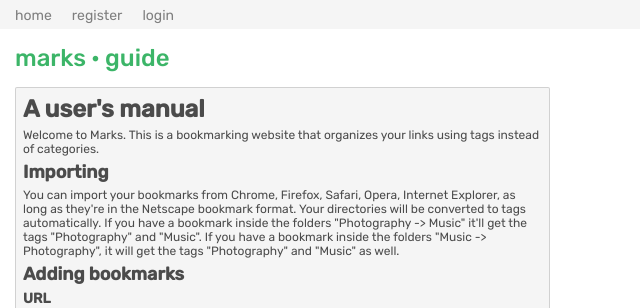
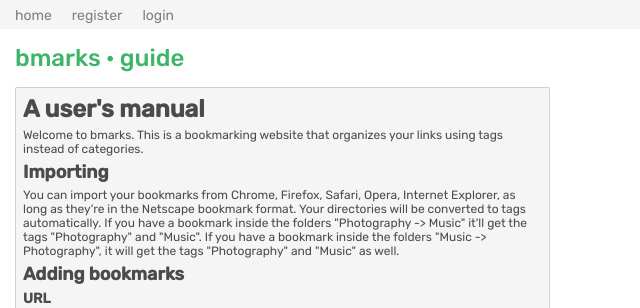
Before and after one commit to FelipeCortez/bmarks, a Django app: page /guide/ in a window 1280 px wide. Shown: the top 308 px of the page, without its empty margins (0-640 px from the left). Run offline with Django 3.2, Linux system fonts and the light colour scheme; data that the repository does not hold is empty; parts of the project's set-up code (start-up, migrations or seed data) failed here and were passed over.

Commit message:
Added favicons and changed site name from Marks to bmarks

```diff
--- a/src/marksapp/templates/base.html
+++ b/src/marksapp/templates/base.html
@@ -4,10 +4,19 @@
     <head>
         <meta charset="UTF-8"/>
         <meta name="viewport" content="width=device-width, initial-scale=1">
-        <title>Marks</title>
+        <title>bmarks</title>
         {% load static %}
+
+        <link rel="apple-touch-icon" sizes="180x180" href="{% static '/marksapp/favicon/apple-touch-icon.png' %}">
+        <link rel="icon" type="image/png" sizes="32x32" href="{% static '/marksapp/favicon/favicon-32x32.png' %}">
+        <link rel="icon" type="image/png" sizes="16x16" href="{% static '/marksapp/favicon/favicon-16x16.png' %}">
+        <link rel="manifest" href="{% static '/marksapp/favicon/site.webmanifest' %}">
+        <link rel="mask-icon" href="{% static '/marksapp/favicon/safari-pinned-tab.svg' %}" color="#5baf68">
+        <meta name="msapplication-TileColor" content="#5baf68">
+        <meta name="theme-color" content="#5baf68">
+
         <link href="https://fonts.googleapis.com/css?family=Rubik:400,400i,500,500i" rel="stylesheet">
-        <link rel="stylesheet" href="{% static 'marksapp/style.css' %}">
+        <link rel="stylesheet" href="{% static '/marksapp/style.css' %}">
         <!-- Global site tag (gtag.js) - Google Analytics -->
         <script async src="https://www.googletagmanager.com/gtag/js?id=UA-49103022-2"></script>
         <script>
@@ -70,7 +79,7 @@
 
         <div id="page-info">
             <span class="green-and-bold">
-                <a href="{% url 'index' %}">marks</a>
+                <a href="{% url 'index' %}">bmarks</a>
             </span>
             {% block page_info %}
             <span class="just-green">
--- a/src/marksapp/templates/guide.html
+++ b/src/marksapp/templates/guide.html
@@ -10,7 +10,7 @@ guide
 {% block content %}
 <div class="description" >
 <h1>A user's manual</h1>
-Welcome to Marks. This is a bookmarking website that organizes your links using tags instead of categories.
+Welcome to bmarks. This is a bookmarking website that organizes your links using tags instead of categories.
 <h2>Importing</h2>
 You can import your bookmarks from Chrome, Firefox, Safari, Opera, Internet Explorer, as long as they're in the Netscape bookmark format. Your directories will be converted to tags automatically. If you have a bookmark inside the folders "Photography -> Music" it'll get the tags "Photography" and "Music". If you have a bookmark inside the folders "Music -> Photography", it will get the tags "Photography" and "Music" as well.
 <h2>Adding bookmarks</h2>
```
Also changed, not shown: src/marksapp/static/marksapp/favicon/browserconfig.xml (added, +9 -0 lines), src/marksapp/static/marksapp/favicon/android-chrome-192x192.png (added), src/marksapp/static/marksapp/favicon/android-chrome-256x256.png (added), src/marksapp/static/marksapp/favicon/apple-touch-icon.png (added), src/marksapp/static/marksapp/favicon/favicon-16x16.png (added), src/marksapp/static/marksapp/favicon/favicon-32x32.png (added), src/marksapp/static/marksapp/favicon/favicon.ico (added), src/marksapp/static/marksapp/favicon/mstile-150x150.png (added), src/marksapp/static/marksapp/favicon/safari-pinned-tab.svg (added), src/marksapp/static/marksapp/favicon/site.webmanifest (added), 2 other files.
